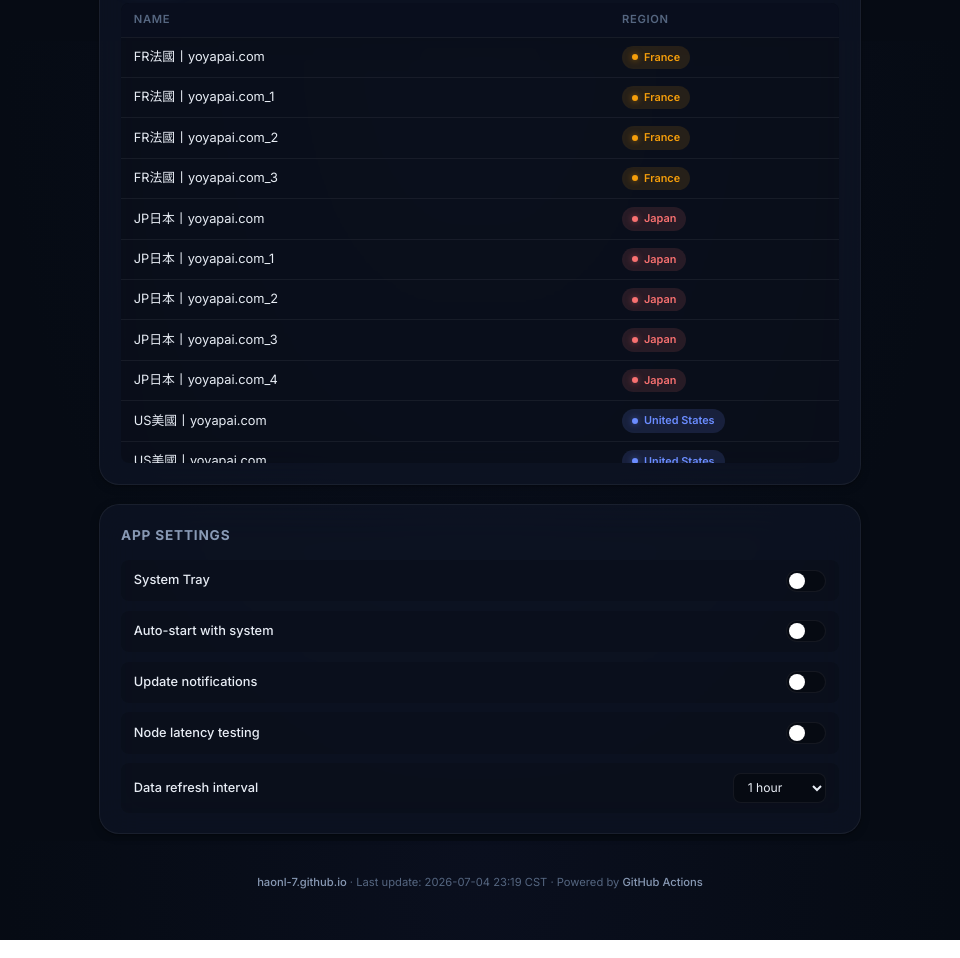
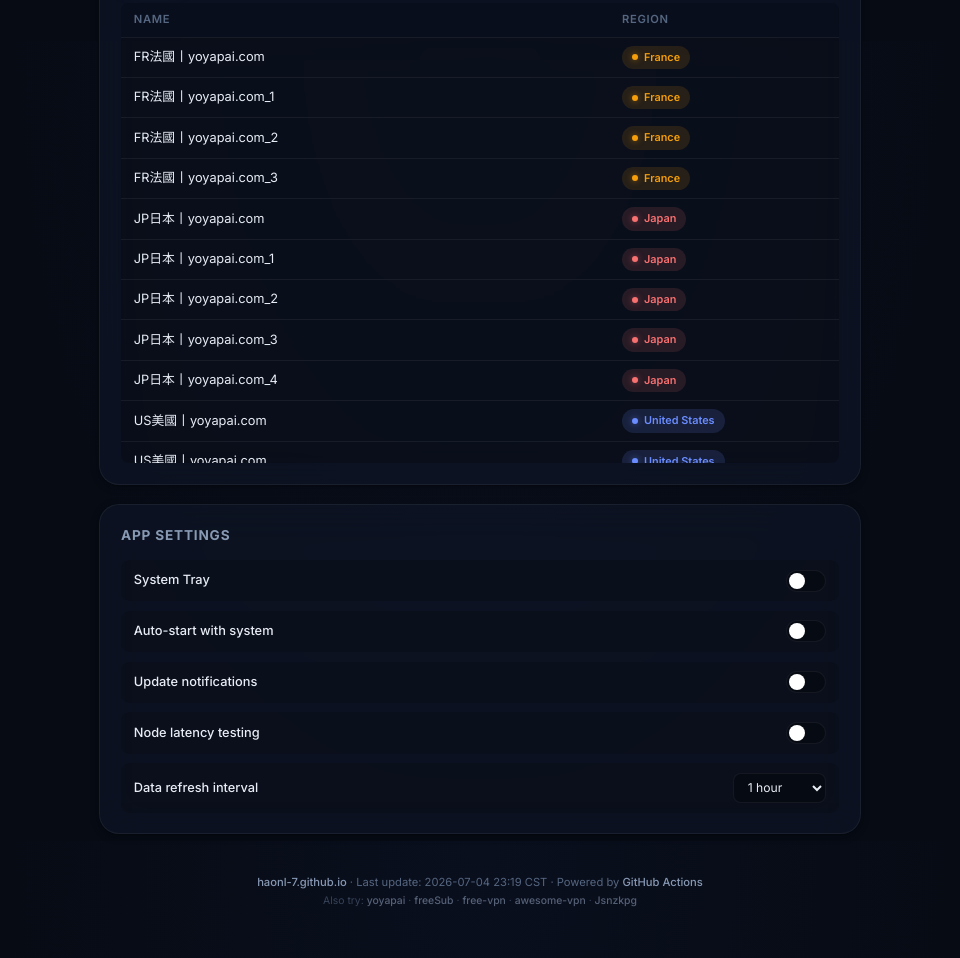
Before and after one commit to haonL-7/clash-nodes-app, an Electron app: page src/index.html in a window 960 px wide. Shown: the part 759-1717 px from the top of the page. Drawn offline with Linux system fonts and the light colour scheme; no server answers.

Commit message:
update attribution: credit 5 sources in footer, neutral subtitle

```diff
--- a/src/index.html
+++ b/src/index.html
@@ -154,6 +154,13 @@
   <a href="https://haonl-7.github.io">haonl-7.github.io</a> &middot;
   <span data-i18n="updated">Last update</span>: 2026-07-04 23:19 CST &middot;
   <span data-i18n="powered">Powered by</span> <a href="https://github.com/haonL-7/clash-nodes">GitHub Actions</a>
+  <br><span style="font-size:.65rem;opacity:.6">Also try:
+    <a href="https://yoyapai.com" target="_blank">yoyapai</a> &middot;
+    <a href="https://github.com/Ruk1ng001/freeSub" target="_blank">freeSub</a> &middot;
+    <a href="https://github.com/Au1rxx/free-vpn-subscriptions" target="_blank">free-vpn</a> &middot;
+    <a href="https://github.com/awesome-vpn/awesome-vpn" target="_blank">awesome-vpn</a> &middot;
+    <a href="https://github.com/Jsnzkpg/Jsnzkpg" target="_blank">Jsnzkpg</a>
+  </span>
 </footer>
 </div>
 
--- a/src/js/i18n.js
+++ b/src/js/i18n.js
@@ -1,7 +1,7 @@
 /* ── i18n ── */
 var LANG = {
   en: {
-    subtitle: 'Free proxy subscription &mdash; auto-updated daily via <a href="https://yoyapai.com" target="_blank">yoyapai.com</a>',
+    subtitle: 'Free proxy subscription &mdash; auto-updated daily from public sources',
     sub_title: 'Subscription URLs',
     copy: 'Copy',
     copied: 'Copied',
@@ -36,7 +36,7 @@
     toast_share: 'Subscription link copied — share with your client app'
   },
   zh: {
-    subtitle: '免费代理订阅 &mdash; 每日自动更新，数据来源 <a href="https://yoyapai.com" target="_blank">yoyapai.com</a>',
+    subtitle: '免费代理订阅 &mdash; 每日自动更新，聚合公开数据',
     sub_title: '订阅地址',
     copy: '复制',
     copied: '已复制',
```
